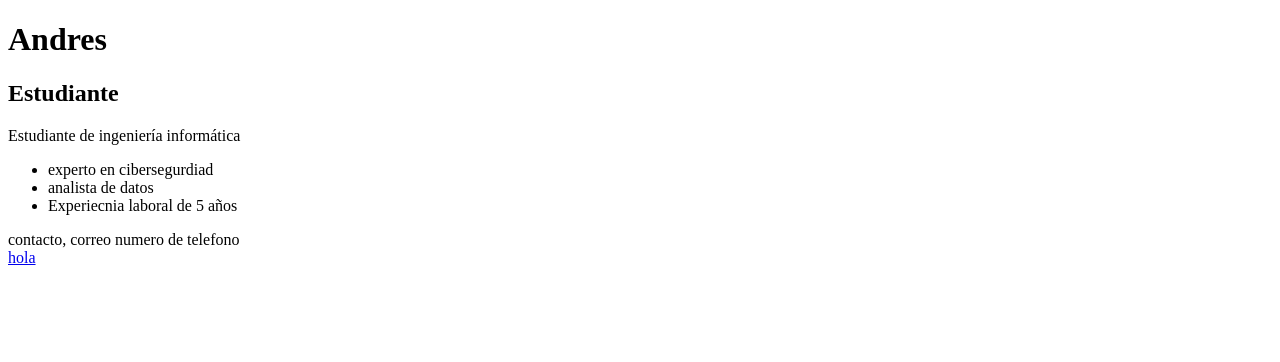
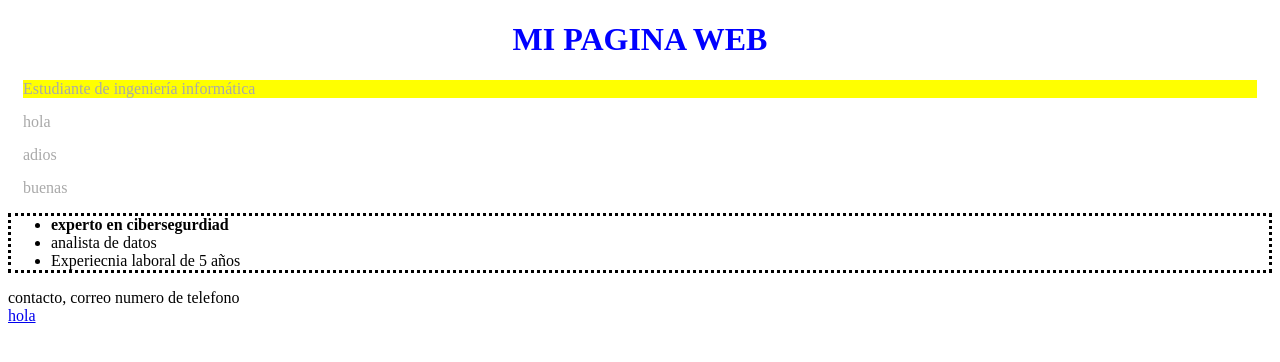
Before and after one commit to andres123456835/prueba1, a plain HTML site: page index.html in a window 1280 px wide. Drawn offline with Linux system fonts and the light colour scheme.

Commit message:
ejercicio de clase

```diff
--- /dev/null
+++ b/index.css
@@ -0,0 +1,21 @@
+h1{
+    color: blue;
+}
+h1{
+    text-align: center;
+}
+p{
+    color: darkgrey;
+    margin: 15px;
+}
+
+ul{
+    border-style: dotted;
+}
+
+#destacado{
+    background-color: yellow;
+}
+.importante{
+    font-weight: bold;
+}
--- a/index.html
+++ b/index.html
@@ -1,21 +1,21 @@
 <!DOCTYPE html>
 <html lang="es">
 <head>
-
+    <link rel="stylesheet" href="index.css">
 </head>
 <body>
     <header>
         <h1>
-            Andres
+            MI PAGINA WEB
         </h1>
-        <h2>
-            Estudiante
-        </h2>
     </header>
     <main>
-        <p>Estudiante de ingeniería informática</p>
+        <p id="destacado">Estudiante de ingeniería informática</p>
+        <p>hola</p>
+        <p>adios</p>
+        <p>buenas</p>
         <ul>
-            <li>
+            <li class="importante">
                 experto en cibersegurdiad
             </li>
             <li>
```
